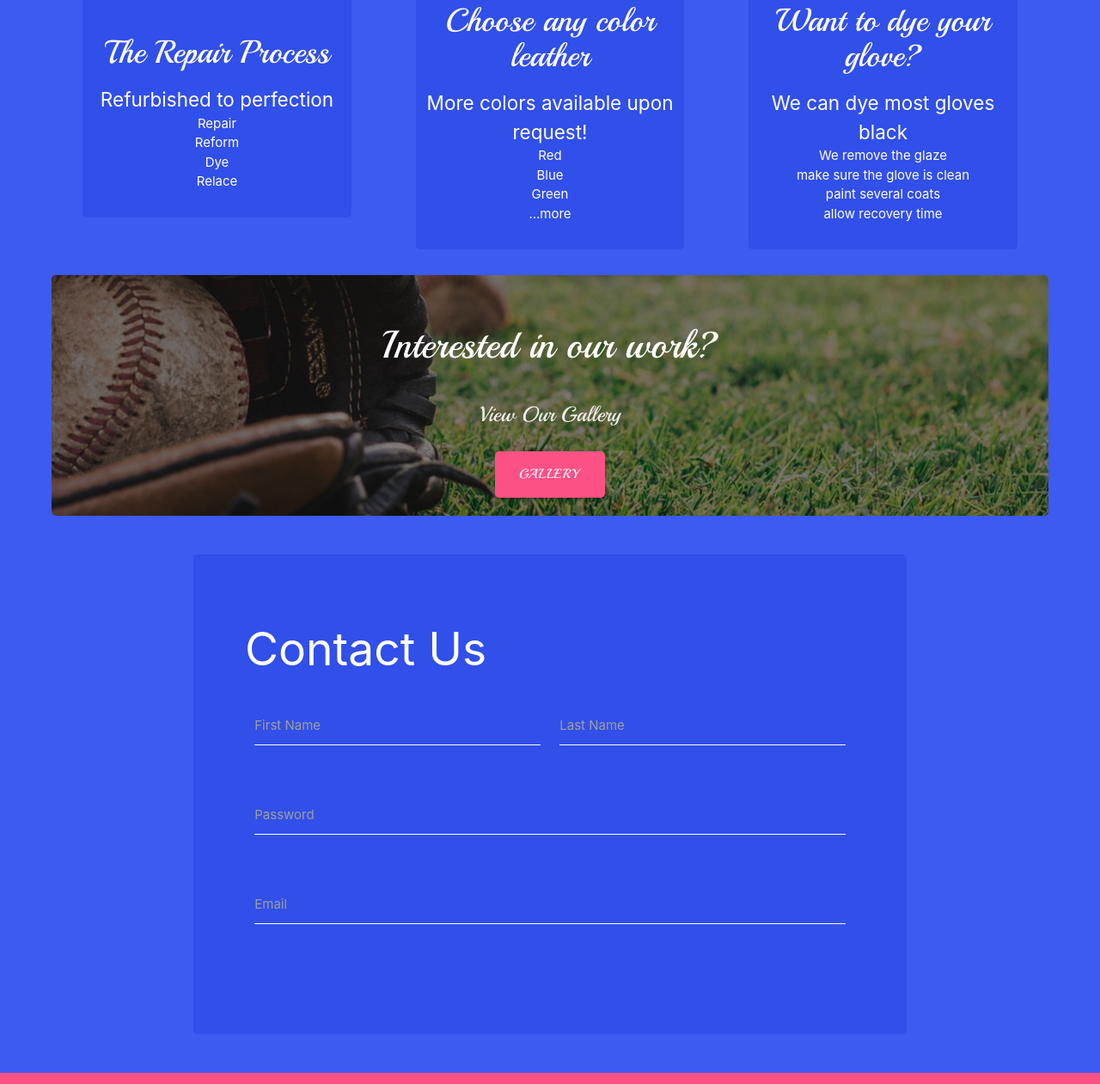
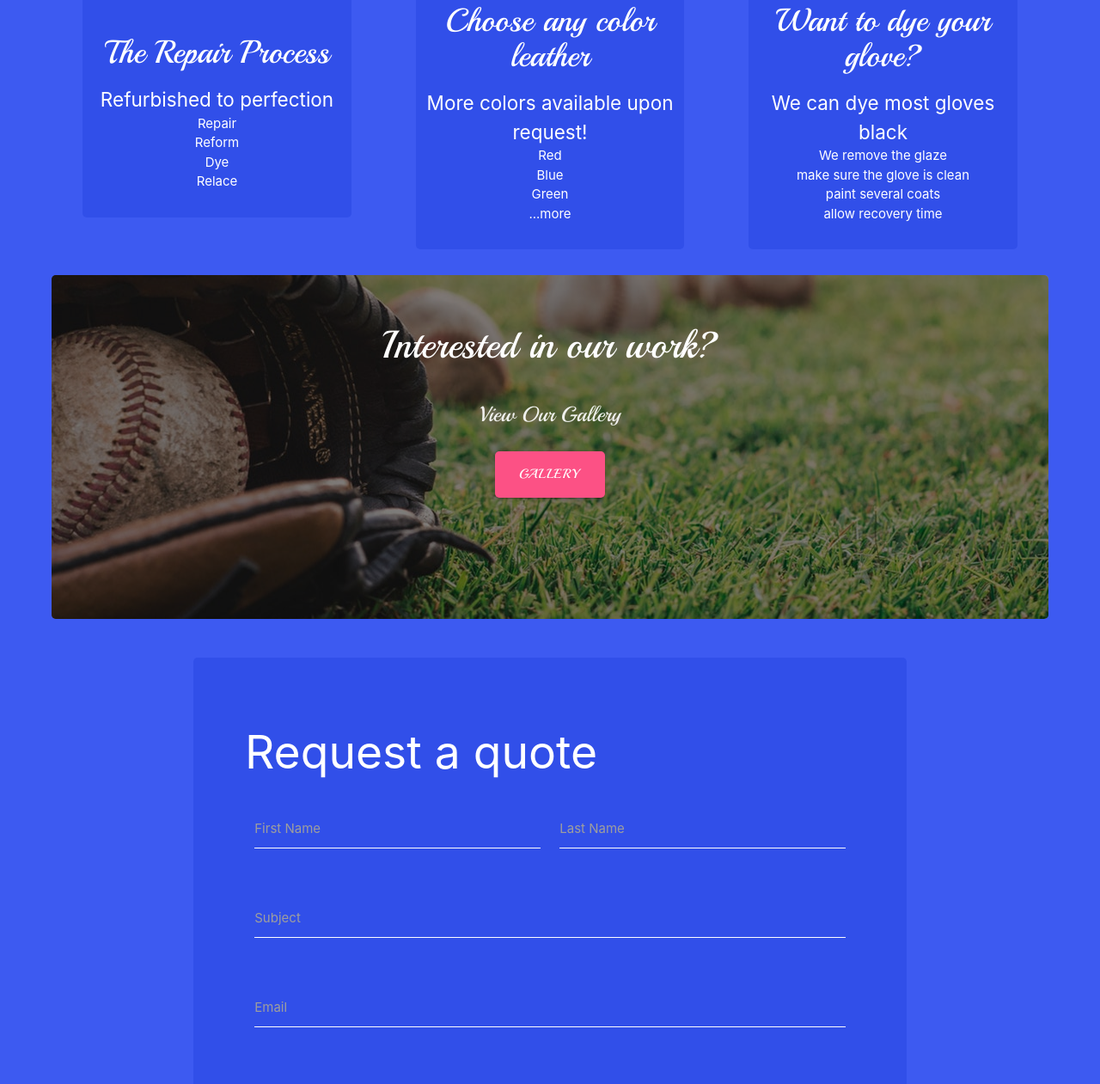
Before and after one commit to NicholasSuraci/doctorglove, a website: page index.html in a window 1280 px wide. Shown: the part 1245-2506 px from the top of the page at 86% size. Drawn offline with nearby package versions, Linux system fonts and the light colour scheme.

Commit message:
second commit

```diff
--- a/index.html
+++ b/index.html
@@ -121,7 +121,7 @@
     <section class="contact">
 
       <div class="row">
-        <h2>Contact Us</h2>
+        <h2>Request a quote</h2>
         <form class="col s12">
           <div class="row">
             <div class="input-field col s6">
@@ -137,7 +137,7 @@
           <div class="row">
             <div class="input-field col s12">
               <input id="password" type="password" class="validate">
-              <label for="password">Password</label>
+              <label for="password">Subject</label>
             </div>
           </div>
           <div class="row">
--- a/sass/components/_base.scss
+++ b/sass/components/_base.scss
@@ -2,6 +2,7 @@
   margin: 0;
   padding: 0;
   box-sizing: border-box;
+  scroll-behavior: smooth;
 
 }
 
--- a/sass/components/_cta.scss
+++ b/sass/components/_cta.scss
@@ -11,7 +11,7 @@
 
     .parallax-container {
         font-family: 'Playball', cursive;
-        min-height: 35vh;
+        min-height: 50vh;
         line-height: 0;
         height: auto;
         color: rgba(255,255,255,.9);
```
Also changed, not shown: css/style.css.
